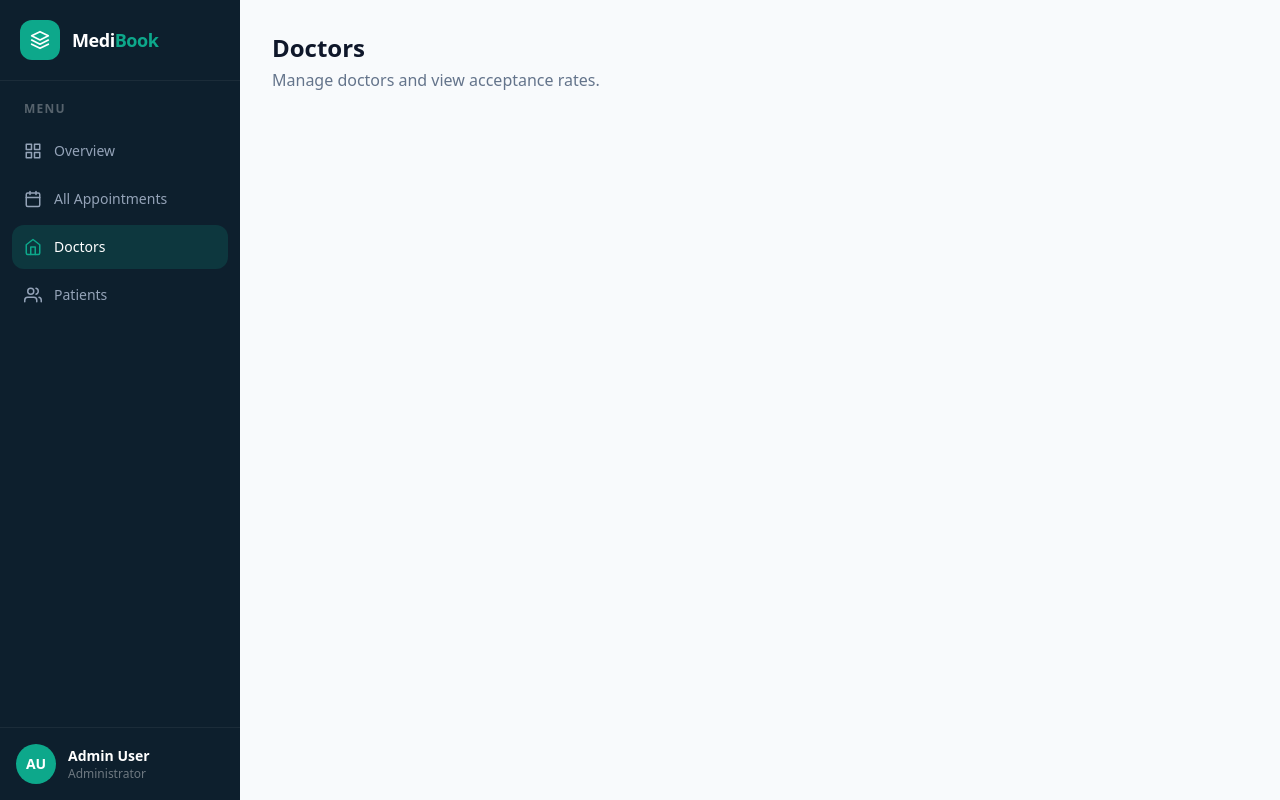
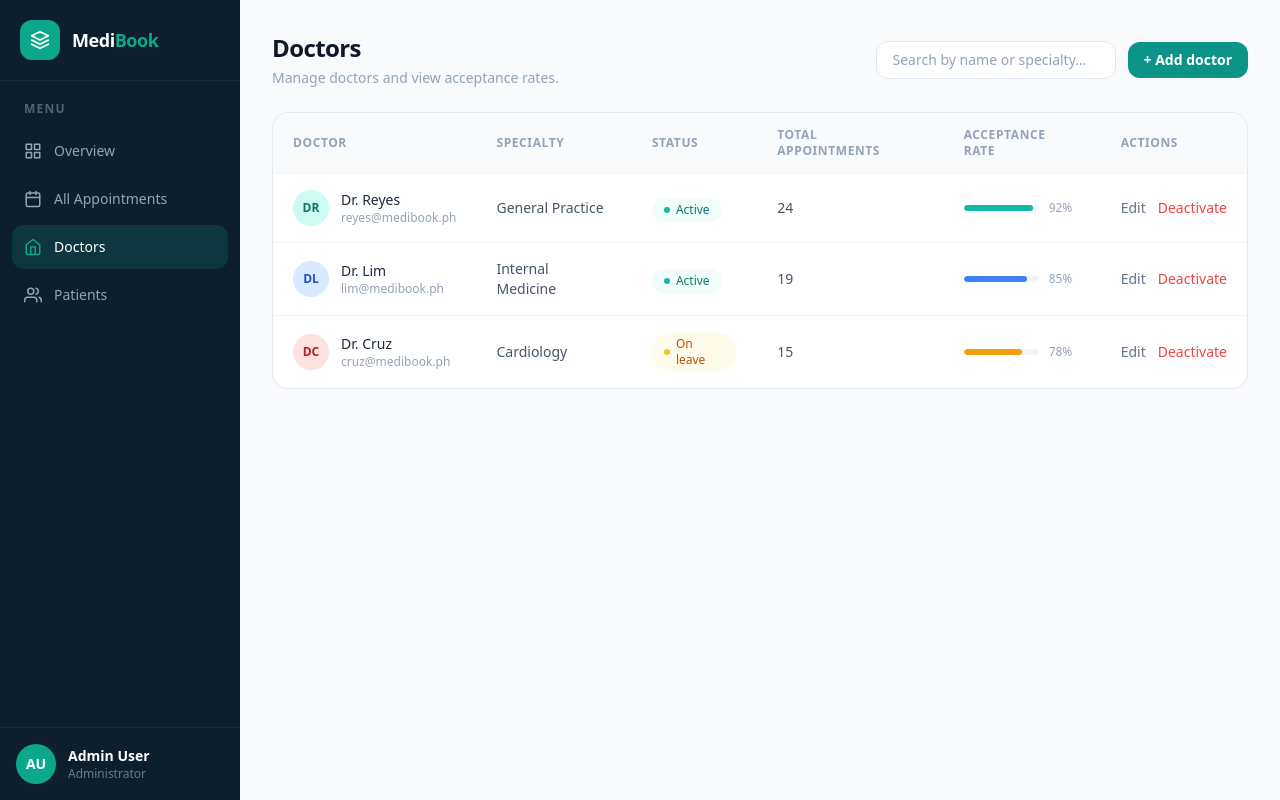
Before and after one commit to adryandevi/Healthcare-booking-system, a React (Vite) app in the folder client/: page /admin/doctors in a window 1280 px wide. Built offline with nearby package versions, Linux system fonts and the light colour scheme; no server answers.

Commit message:
feat: implement Doctors management page with search, table display, and doctor row component

```diff
--- /dev/null
+++ b/client/src/components/admin/DoctorRow.tsx
@@ -0,0 +1,80 @@
+import type { Doctor }                                    from "../../types/doctor.types";
+import { getDoctorStatusStyle, getDoctorAvatarColor,
+         getDoctorStatusLabel }                           from "../../utils/doctorHelpers";
+
+interface Props {
+  doctor:         Doctor;
+  onEdit:         (id: string) => void;
+  onDeactivate:   (id: string) => void;
+}
+
+export default function DoctorRow({ doctor: d, onEdit, onDeactivate }: Props) {
+  const statusStyle = getDoctorStatusStyle(d.status);
+  const avatar      = getDoctorAvatarColor(d.initials);
+
+  return (
+    <tr className="border-t border-slate-100 hover:bg-slate-50 transition-colors">
+
+      {/* Doctor */}
+      <td className="px-5 py-4">
+        <div className="flex items-center gap-3">
+          <div className={`w-9 h-9 rounded-full flex items-center justify-center text-xs font-semibold shrink-0 ${avatar}`}>
+            {d.initials}
+          </div>
+          <div>
+            <p className="text-sm font-medium text-slate-800">{d.name}</p>
+            <p className="text-xs text-slate-400">{d.email}</p>
+          </div>
+        </div>
+      </td>
+
+      {/* Specialty */}
+      <td className="px-5 py-4 text-sm text-slate-600">{d.specialty}</td>
+
+      {/* Status */}
+      <td className="px-5 py-4">
+        <span className={`inline-flex items-center gap-1.5 px-3 py-1 rounded-full text-xs font-medium ${statusStyle.bg} ${statusStyle.text}`}>
+          <span className={`w-1.5 h-1.5 rounded-full ${statusStyle.dot}`} />
+          {getDoctorStatusLabel(d.status)}
+        </span>
+      </td>
+
+      {/* Total appointments */}
+      <td className="px-5 py-4 text-sm text-slate-600">{d.totalAppts}</td>
+
+      {/* Acceptance rate */}
+      <td className="px-5 py-4">
+        <div className="flex items-center gap-2.5">
+          <div className="flex-1 h-1.5 bg-slate-100 rounded-full overflow-hidden">
+            <div
+              className={`h-full rounded-full ${d.barColor}`}
+              style={{ width: `${d.acceptanceRate}%` }}
+            />
+          </div>
+          <span className="text-xs text-slate-400 w-8 shrink-0">{d.acceptanceRate}%</span>
+        </div>
+      </td>
+
+      {/* Actions */}
+      <td className="px-5 py-4">
+        <div className="flex items-center gap-3">
+          <button
+            onClick={() => onEdit(d.id)}
+            className="text-sm font-medium text-slate-500 hover:text-slate-800 transition-colors"
+          >
+            Edit
+          </button>
+          {d.status !== "inactive" && (
+            <button
+              onClick={() => onDeactivate(d.id)}
+              className="text-sm font-medium text-red-500 hover:text-red-700 transition-colors"
+            >
+              Deactivate
+            </button>
+          )}
+        </div>
+      </td>
+
+    </tr>
+  );
+}
--- /dev/null
+++ b/client/src/constants/doctor.constants.ts
@@ -0,0 +1,25 @@
+
+import type { Doctor } from "../types/doctor.types";
+
+export const DOCTOR_COLUMNS = [
+  "Doctor", "Specialty", "Status", "Total Appointments", "Acceptance Rate", "Actions",
+] as const;
+
+export const DOCTOR_STATUS_STYLES: Record<string, { dot: string; text: string; bg: string }> = {
+  "active":   { dot: "bg-teal-500",  text: "text-teal-700",  bg: "bg-teal-50"  },
+  "on leave": { dot: "bg-amber-400", text: "text-amber-700", bg: "bg-amber-50" },
+  "inactive": { dot: "bg-slate-400", text: "text-slate-600", bg: "bg-slate-100"},
+} as const;
+
+export const DOCTOR_AVATAR_COLORS: Record<string, string> = {
+  DR: "bg-teal-100 text-teal-700",
+  DL: "bg-blue-100 text-blue-700",
+  DC: "bg-red-100 text-red-700",
+  DM: "bg-amber-100 text-amber-700",
+} as const;
+
+export const MOCK_DOCTORS: Doctor[] = [
+  { id: "1", name: "Dr. Reyes",   initials: "DR", email: "reyes@medibook.ph", specialty: "General Practice",  status: "active",   totalAppts: 24, acceptanceRate: 92, barColor: "bg-teal-500"  },
+  { id: "2", name: "Dr. Lim",     initials: "DL", email: "lim@medibook.ph",   specialty: "Internal Medicine", status: "active",   totalAppts: 19, acceptanceRate: 85, barColor: "bg-blue-500"  },
+  { id: "3", name: "Dr. Cruz",    initials: "DC", email: "cruz@medibook.ph",  specialty: "Cardiology",        status: "on leave", totalAppts: 15, acceptanceRate: 78, barColor: "bg-amber-500" },
+];
--- /dev/null
+++ b/client/src/hooks/useDoctors.ts
@@ -0,0 +1,40 @@
+// src/hooks/useDoctors.ts
+import { useState, useMemo, useCallback } from "react";
+import type { Doctor }                    from "../types/doctor.types";
+import { MOCK_DOCTORS }                   from "../constants/doctor.constants";
+
+export function useDoctors() {
+  const [doctors,  setDoctors]  = useState<Doctor[]>(MOCK_DOCTORS);
+  const [search,   setSearch]   = useState("");
+
+  const filtered = useMemo(() =>
+    doctors.filter((d) =>
+      d.name.toLowerCase().includes(search.toLowerCase()) ||
+      d.specialty.toLowerCase().includes(search.toLowerCase())
+    ),
+    [doctors, search]
+  );
+
+  const handleEdit = useCallback((id: string) => {
+    console.log("Edit doctor", id);
+  }, []);
+
+  const handleDeactivate = useCallback((id: string) => {
+    setDoctors((prev) =>
+      prev.map((d) => d.id === id ? { ...d, status: "inactive" } : d)
+    );
+  }, []);
+
+  const handleAddDoctor = useCallback(() => {
+    console.log("Add doctor");
+  }, []);
+
+  return {
+    doctors: filtered,
+    search,
+    setSearch,
+    handleEdit,
+    handleDeactivate,
+    handleAddDoctor,
+  };
+}
--- a/client/src/pages/admin/DoctorsPage.tsx
+++ b/client/src/pages/admin/DoctorsPage.tsx
@@ -1,8 +1,81 @@
+// src/pages/admin/DoctorsPage.tsx
+import { useDoctors }       from "../../hooks/useDoctors";
+import DoctorRow            from "../../components/admin/DoctorRow";
+import { DOCTOR_COLUMNS }   from "../../constants/doctor.constants";
+
 export default function DoctorsPage() {
+  const {
+    doctors,
+    search,
+    setSearch,
+    handleEdit,
+    handleDeactivate,
+    handleAddDoctor,
+  } = useDoctors();
+
   return (
     <div className="p-8">
-      <h1 className="text-2xl font-bold text-slate-900">Doctors</h1>
-      <p className="text-slate-500 mt-1">Manage doctors and view acceptance rates.</p>
+
+      {/* ── Header ──────────────────────────────────────────────────────── */}
+      <div className="flex items-center justify-between mb-6">
+        <div>
+          <h1 className="text-2xl font-bold text-slate-900 tracking-tight">Doctors</h1>
+          <p className="text-sm text-slate-400 mt-1">
+            Manage doctors and view acceptance rates.
+          </p>
+        </div>
+
+        <div className="flex items-center gap-3">
+          <input
+            type="text"
+            value={search}
+            onChange={(e) => setSearch(e.target.value)}
+            placeholder="Search by name or specialty…"
+            className="w-60 rounded-xl border border-slate-200 px-4 py-2 text-sm text-slate-700
+                       placeholder:text-slate-400 focus:outline-none focus:border-teal-500
+                       focus:ring-2 focus:ring-teal-100 transition-colors"
+          />
+          <button
+            onClick={handleAddDoctor}
+            className="px-4 py-2 rounded-xl bg-teal-600 hover:bg-teal-700 text-white
+                       text-sm font-semibold transition-colors"
+          >
+            + Add doctor
+          </button>
+        </div>
+      </div>
+
+      {/* ── Table ───────────────────────────────────────────────────────── */}
+      <div className="bg-white border border-slate-200 rounded-2xl overflow-hidden">
+        <table className="w-full">
+          <thead>
+            <tr className="bg-slate-50 border-b border-slate-100">
+              {DOCTOR_COLUMNS.map((col) => (
+                <th key={col} className="px-5 py-3.5 text-left text-xs font-semibold text-slate-400 tracking-wider uppercase">
+                  {col}
+                </th>
+              ))}
+            </tr>
+          </thead>
+          <tbody>
+            {doctors.map((doctor) => (
+              <DoctorRow
+                key={doctor.id}
+                doctor={doctor}
+                onEdit={handleEdit}
+                onDeactivate={handleDeactivate}
+              />
+            ))}
+          </tbody>
+        </table>
+
+        {doctors.length === 0 && (
+          <div className="py-16 text-center text-sm text-slate-400">
+            No doctors found{search ? ` for "${search}"` : ""}.
+          </div>
+        )}
+      </div>
+
     </div>
   );
 }
--- /dev/null
+++ b/client/src/utils/doctorHelpers.ts
@@ -0,0 +1,14 @@
+import { DOCTOR_STATUS_STYLES, DOCTOR_AVATAR_COLORS } from "../constants/doctor.constants";
+import type { DoctorStatus } from "../types/doctor.types";
+
+export function getDoctorStatusStyle(status: DoctorStatus) {
+  return DOCTOR_STATUS_STYLES[status] ?? DOCTOR_STATUS_STYLES["inactive"];
+}
+
+export function getDoctorAvatarColor(initials: string): string {
+  return DOCTOR_AVATAR_COLORS[initials] ?? "bg-slate-100 text-slate-600";
+}
+
+export function getDoctorStatusLabel(status: DoctorStatus): string {
+  return status.charAt(0).toUpperCase() + status.slice(1);
+}
```
Also changed, not shown: client/src/types/doctor.types.ts (added, +13 -0 lines).
